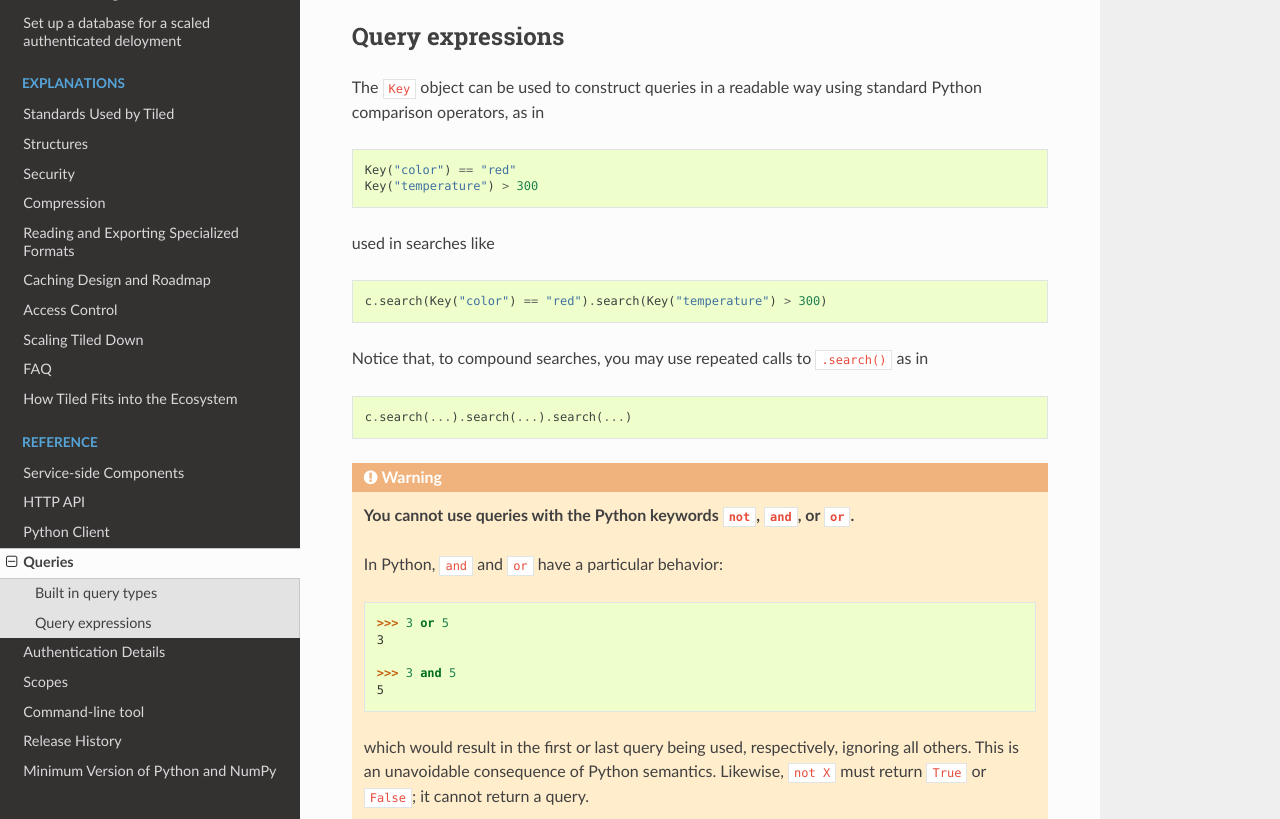
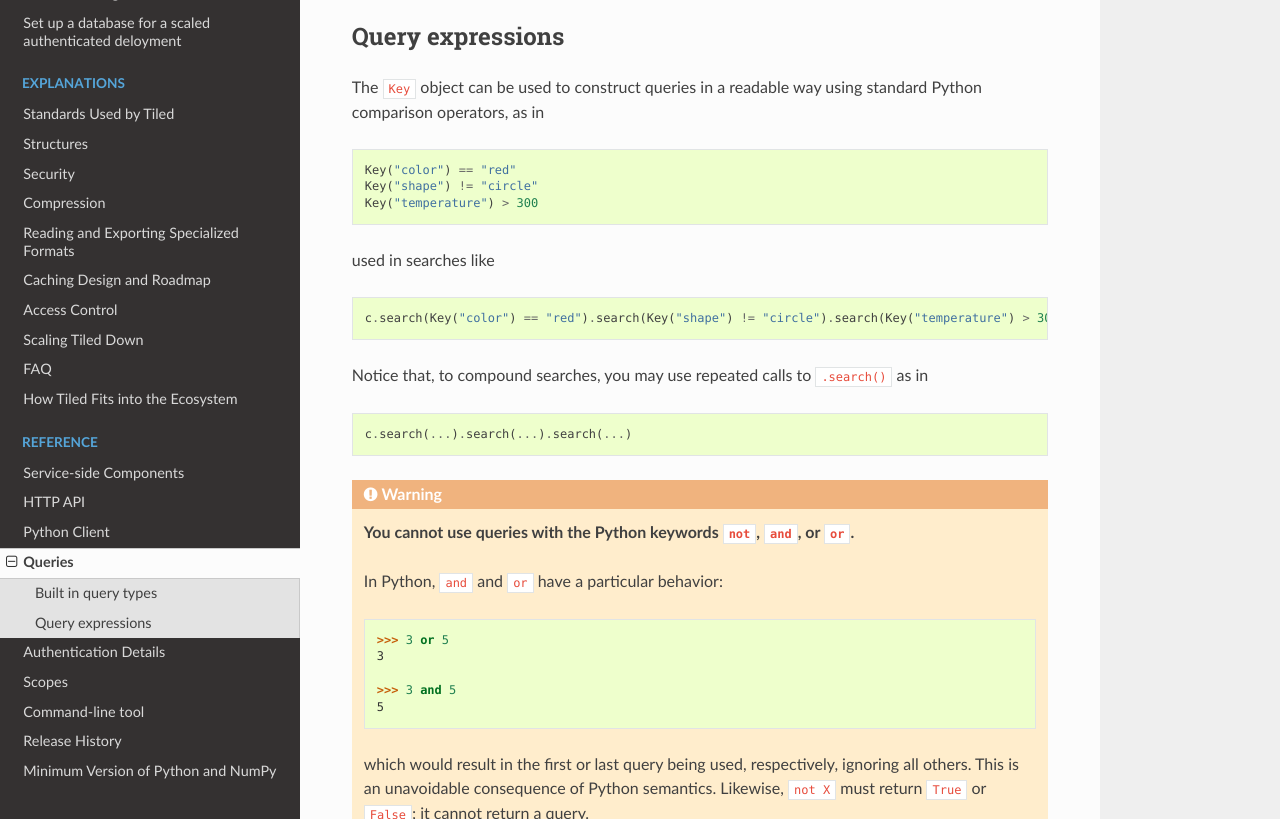
Before and after one commit to bluesky/tiled, a Sphinx documentation site: the page built from docs/source/reference/queries.md, in a window 1280 px wide and 900 px high, scrolled down 354 px, cut to the strip 81-900 px from the top of the window. Built offline with Sphinx 7.4.7 and the Read the Docs theme 2.0.0, drawn with Linux system fonts in a browser that asks for light colours; pages that are not in the unit, such as notebooks, are missing from menus.

Commit message:
Added docs information about queries

````diff
--- a/docs/source/reference/queries.md
+++ b/docs/source/reference/queries.md
@@ -26,13 +29,14 @@ standard Python comparison operators, as in
 
 ```python
 Key("color") == "red"
+Key("shape") != "circle"
 Key("temperature") > 300
 ```
 
 used in searches like
 
 ```python
-c.search(Key("color") == "red").search(Key("temperature") > 300)
+c.search(Key("color") == "red").search(Key("shape") != "circle").search(Key("temperature") > 300)
 ```
 
 Notice that, to compound searches, you may use repeated calls to `.search()` as in
````
Also changed, not shown: other parts of docs/source/reference/queries.md (+3 -0 lines).
